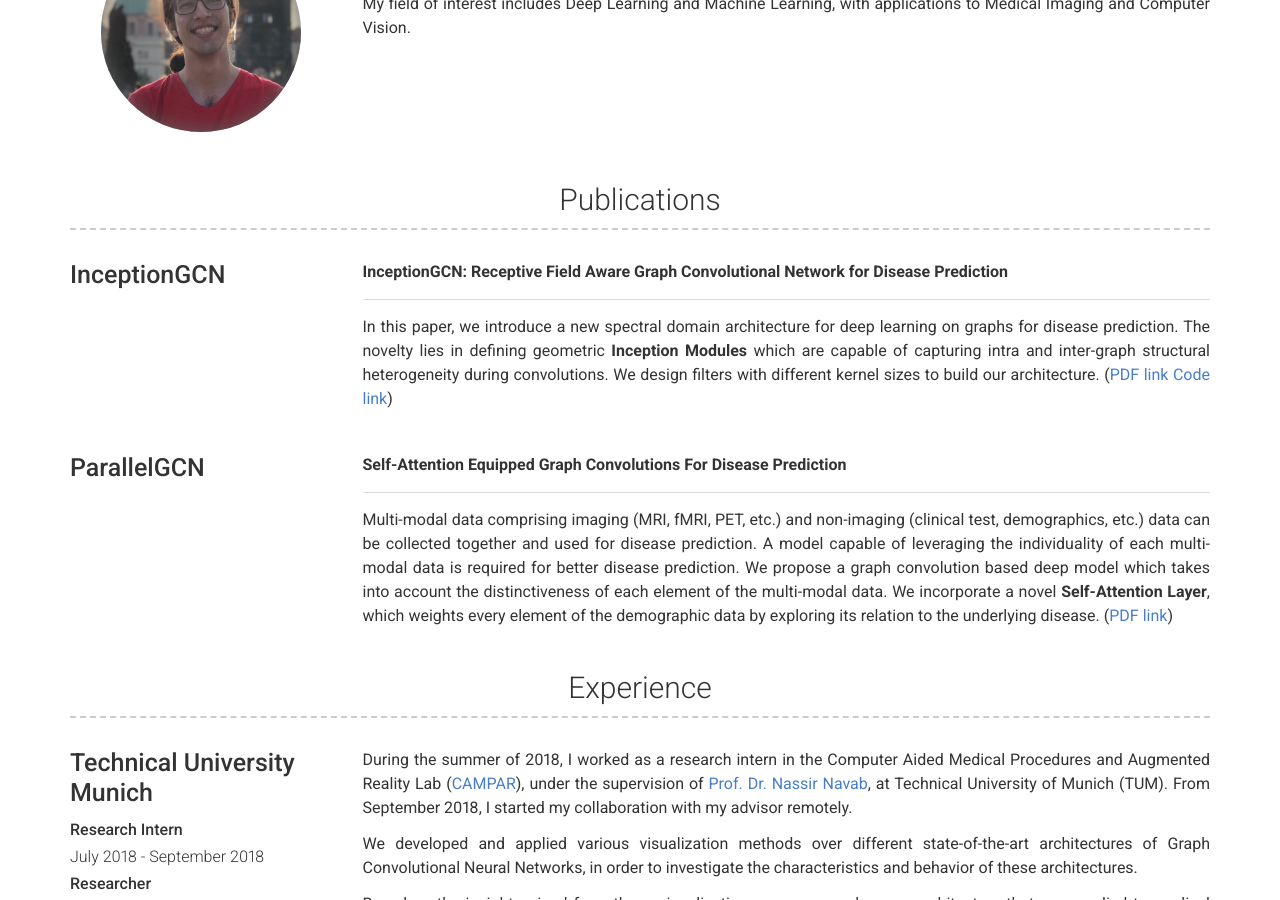
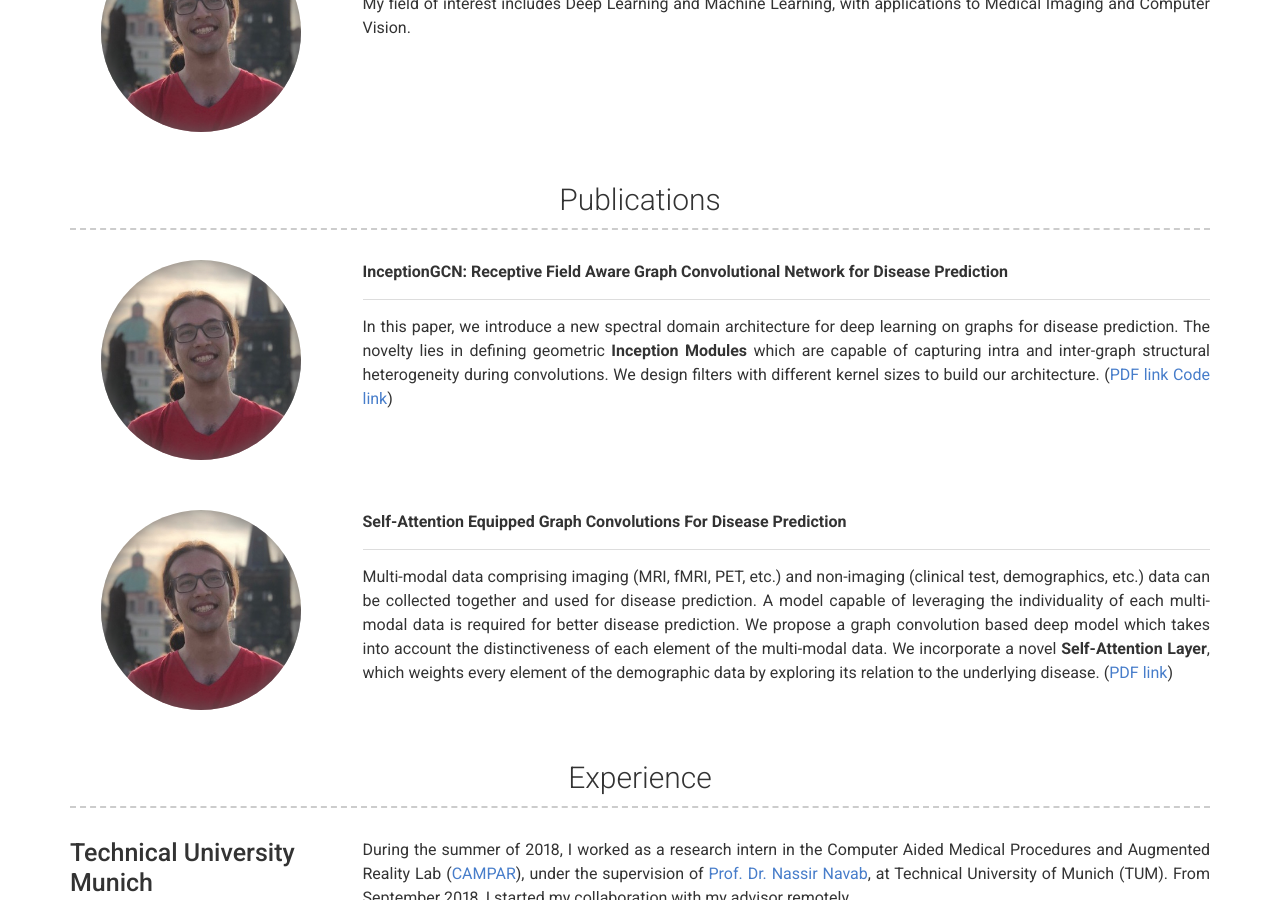
Before and after one commit to shekshaa/shekshaa.github.io, a Jekyll site: the page built from index.md, in a window 1280 px wide and 900 px high, scrolled down 357 px. Built offline with Jekyll 4.4.1, drawn with Linux system fonts in a browser that asks for light colours.

Commit message:
Update projects.html

```diff
--- a/_includes/projects.html
+++ b/_includes/projects.html
@@ -2,7 +2,10 @@
   <h3>{{ site.projects_title | default: "Projects" }}</h3>
   {% for project in site.data.projects %}
     <div class="row clearfix project">
-      <div class="col-xs-12 col-sm-4 col-md-3 col-print-12 left-column">
+      <div class="col-xs-12 col-sm-4 col-md-3 no-print">
+        <span class="profile-img" style="background-image: url({{ site.about_profile_image | relative_url }})" />
+      </div>
+<!--       <div class="col-xs-12 col-sm-4 col-md-3 col-print-12 left-column">
         <h4>{{ project.name }}</h4>
         {%- if project.link -%}
           {% include a.html href=project.link class="project-link" %}{{ project.link }}</a>
@@ -14,7 +17,7 @@
             </a>
           </p>
         {%- endif -%}
-      </div>
+      </div> -->
       <div class="col-xs-12 col-sm-8 col-md-9 col-print-12">
         {%- if project.quote -%}
           <p class="quote">{{ project.quote }}</p>
```
